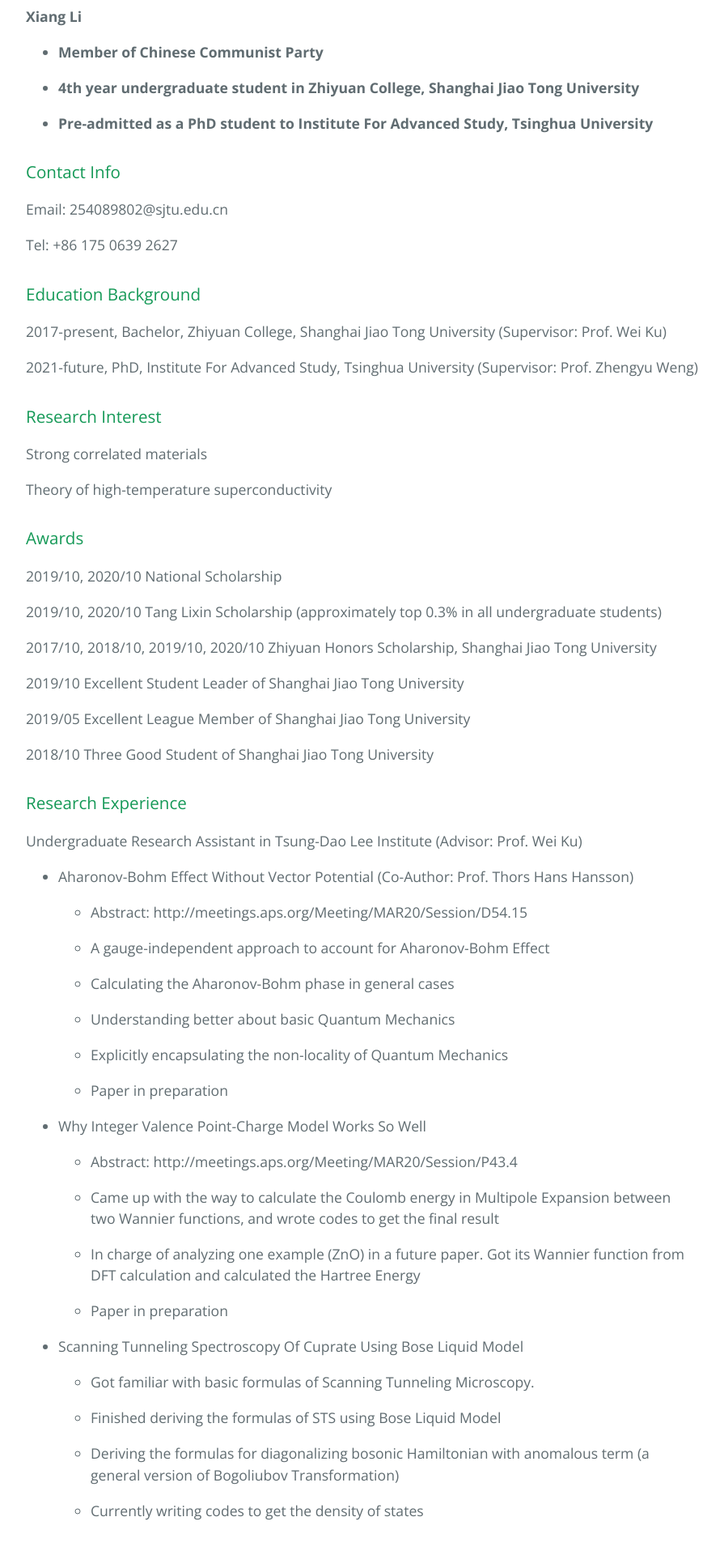
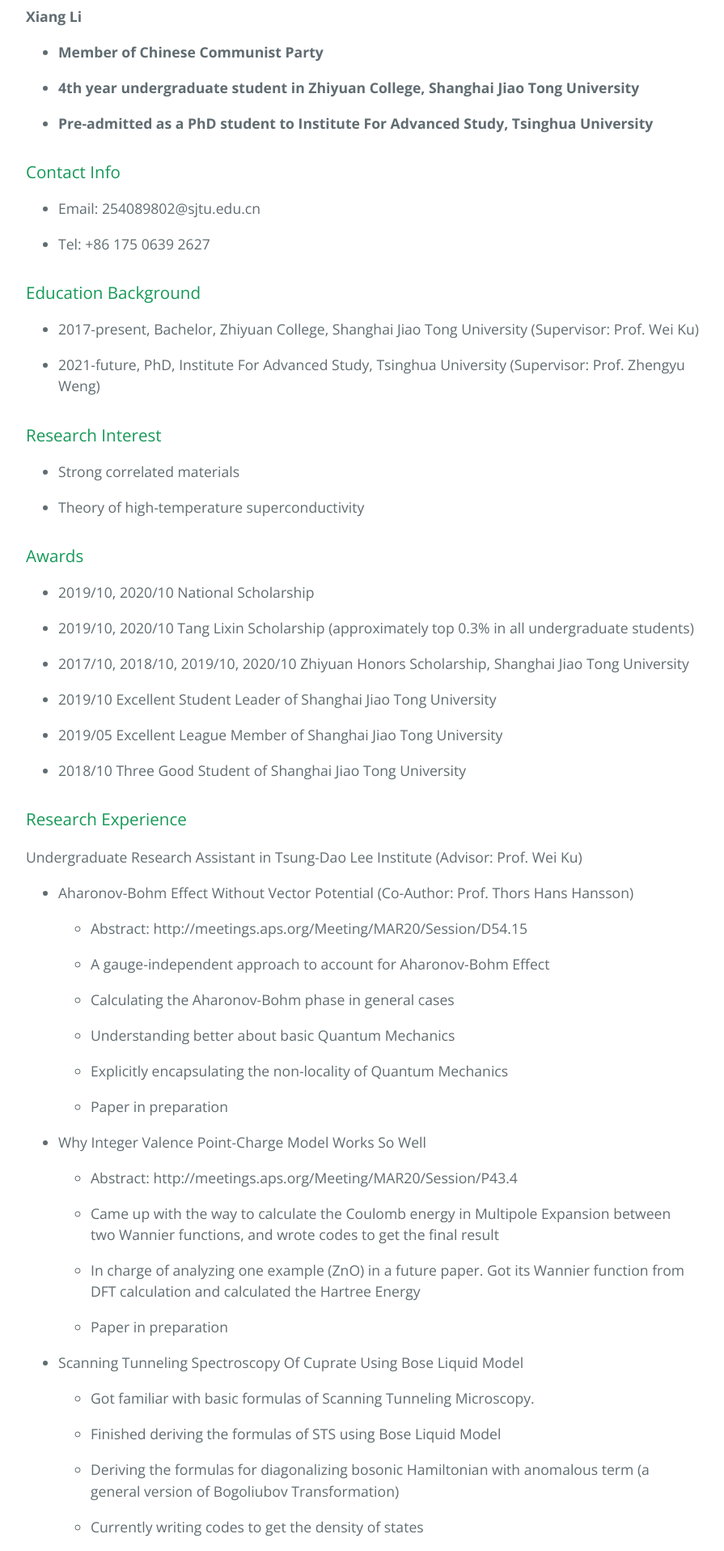
Before and after one commit to XiangLi0824/XiangLi0824.github.io, a Jekyll site: the page built from index.md, in a window 1280 px wide. Shown: the part 789-2704 px from the top of the page at 81% size, without its empty margins (192-1087 px from the left). Built offline with Jekyll 4.4.1, drawn with Linux system fonts in a browser that asks for light colours.

```diff
--- a/index.md
+++ b/index.md
@@ -16,35 +16,35 @@ layout: default
 
 ### Contact Info
 
-Email: 254089802@sjtu.edu.cn
+- Email: 254089802@sjtu.edu.cn
 
-Tel: +86 175 0639 2627
+- Tel: +86 175 0639 2627
 
 ### Education Background
 
-2017-present, Bachelor, Zhiyuan College, Shanghai Jiao Tong University (Supervisor: Prof. Wei Ku)
+- 2017-present, Bachelor, Zhiyuan College, Shanghai Jiao Tong University (Supervisor: Prof. Wei Ku)
 
-2021-future, PhD, Institute For Advanced Study, Tsinghua University (Supervisor: Prof. Zhengyu Weng)
+- 2021-future, PhD, Institute For Advanced Study, Tsinghua University (Supervisor: Prof. Zhengyu Weng)
 
 ### Research Interest
 
-Strong correlated materials
+- Strong correlated materials
 
-Theory of high-temperature superconductivity
+- Theory of high-temperature superconductivity
 
 ### Awards
 
-2019/10, 2020/10 National Scholarship
+- 2019/10, 2020/10 National Scholarship
 
-2019/10, 2020/10 Tang Lixin Scholarship (approximately top 0.3% in all undergraduate students)
+- 2019/10, 2020/10 Tang Lixin Scholarship (approximately top 0.3% in all undergraduate students)
 
-2017/10, 2018/10, 2019/10, 2020/10 Zhiyuan Honors Scholarship, Shanghai Jiao Tong University
+- 2017/10, 2018/10, 2019/10, 2020/10 Zhiyuan Honors Scholarship, Shanghai Jiao Tong University
 
-2019/10 Excellent Student Leader of Shanghai Jiao Tong University
+- 2019/10 Excellent Student Leader of Shanghai Jiao Tong University
 
-2019/05 Excellent League Member of Shanghai Jiao Tong University
+- 2019/05 Excellent League Member of Shanghai Jiao Tong University
 
-2018/10 Three Good Student of Shanghai Jiao Tong University
+- 2018/10 Three Good Student of Shanghai Jiao Tong University
 
 ### Research Experience
 
```
